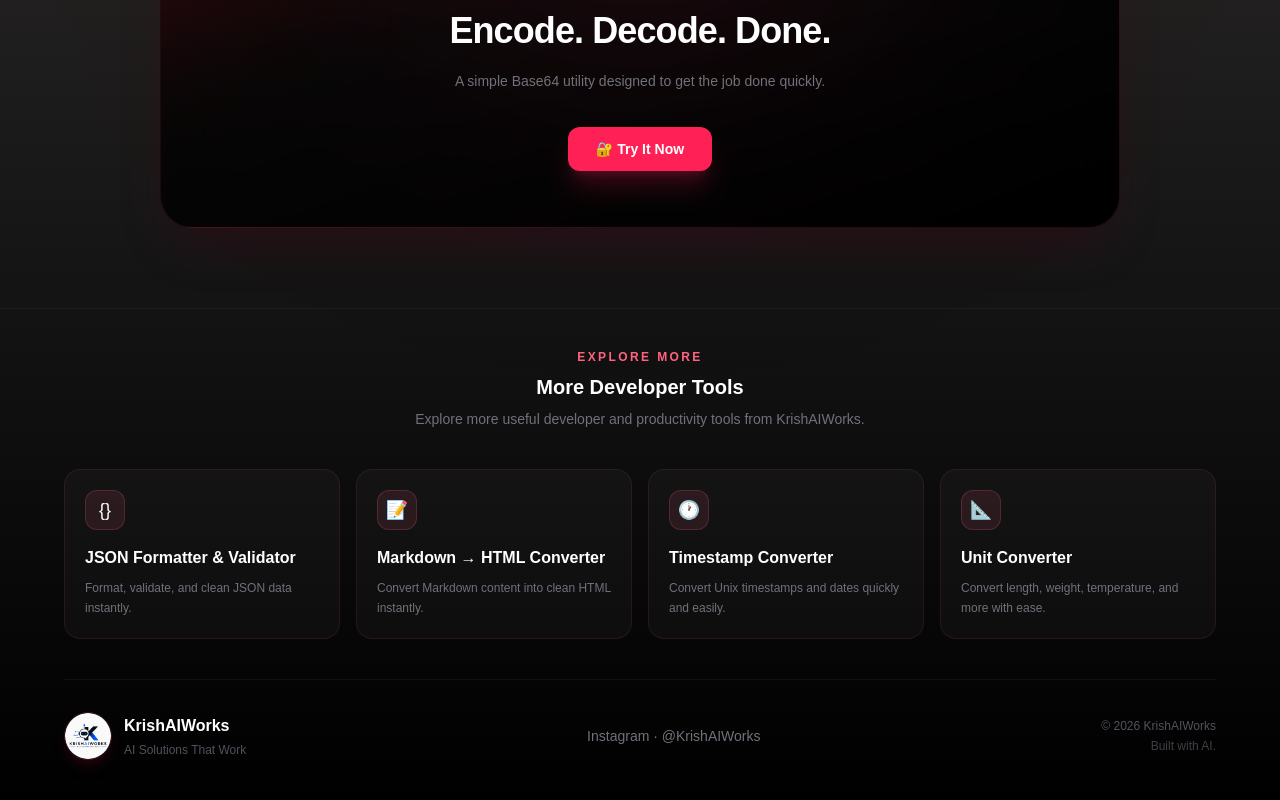
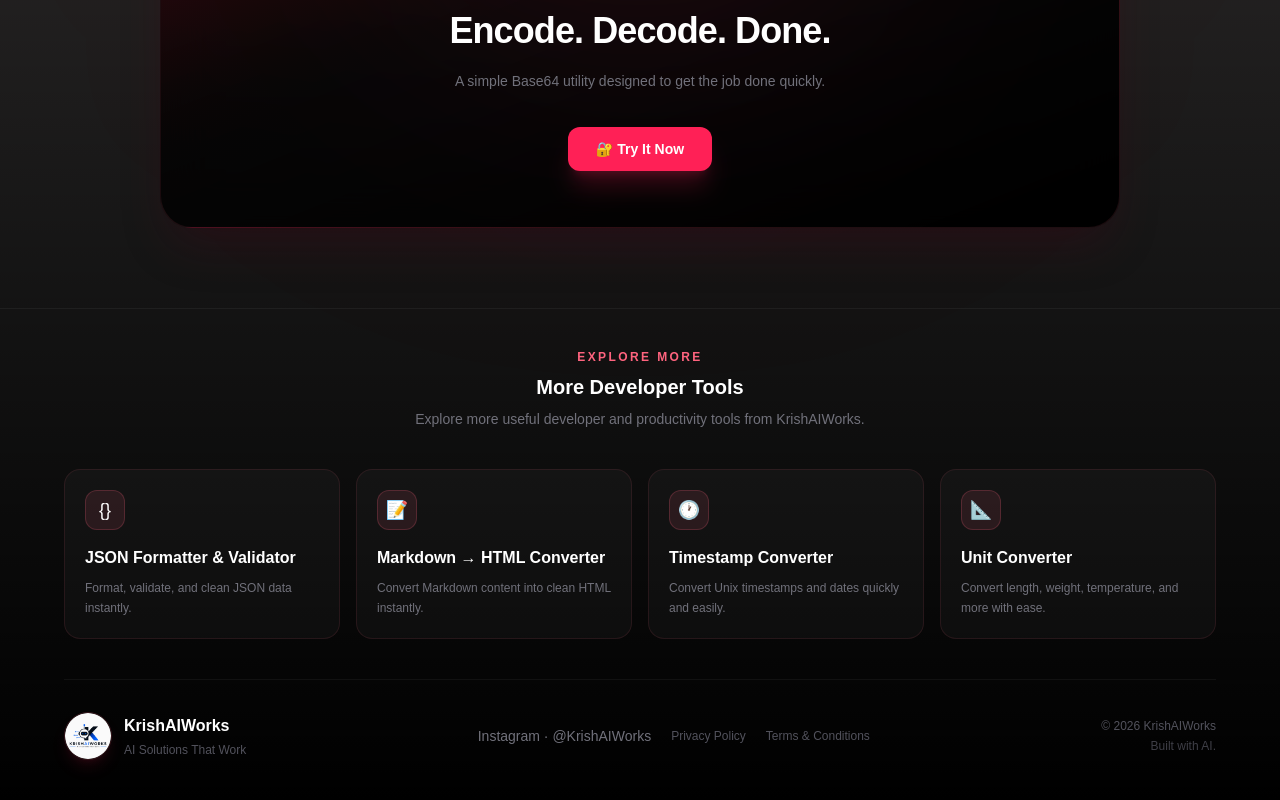
Before and after one commit to selfindependentkartik8-alt/base64-encoder-decoder, a Next.js app: page / in a window 1280 px wide. Shown: the part 3239-4039 px from the top of the page. Built offline with nearby package versions, Linux system fonts and the light colour scheme.

Commit message:
Add Privacy Policy and Terms links

```diff
--- a/app/page.tsx
+++ b/app/page.tsx
@@ -642,7 +642,9 @@
     </div>
   </div>
 
-      {/* Instagram */}
+  {/* Instagram + Legal */}
+  <div className="flex flex-wrap items-center justify-center gap-x-5 gap-y-2">
+
     <a
       href="https://instagram.com/KrishAIWorks"
       target="_blank"
@@ -651,6 +653,22 @@
     >
       Instagram · @KrishAIWorks
     </a>
+
+    <a
+      href="https://krishaiworks.com/privacy-policy"
+      className="text-xs text-zinc-600 transition hover:text-rose-400"
+    >
+      Privacy Policy
+    </a>
+
+    <a
+      href="https://krishaiworks.com/terms-and-conditions"
+      className="text-xs text-zinc-600 transition hover:text-rose-400"
+    >
+      Terms & Conditions
+    </a>
+
+  </div>
 
   {/* Copyright */}
   <div className="text-center sm:text-right">
```
Lines whose indentation alone changed are shown as unchanged.
